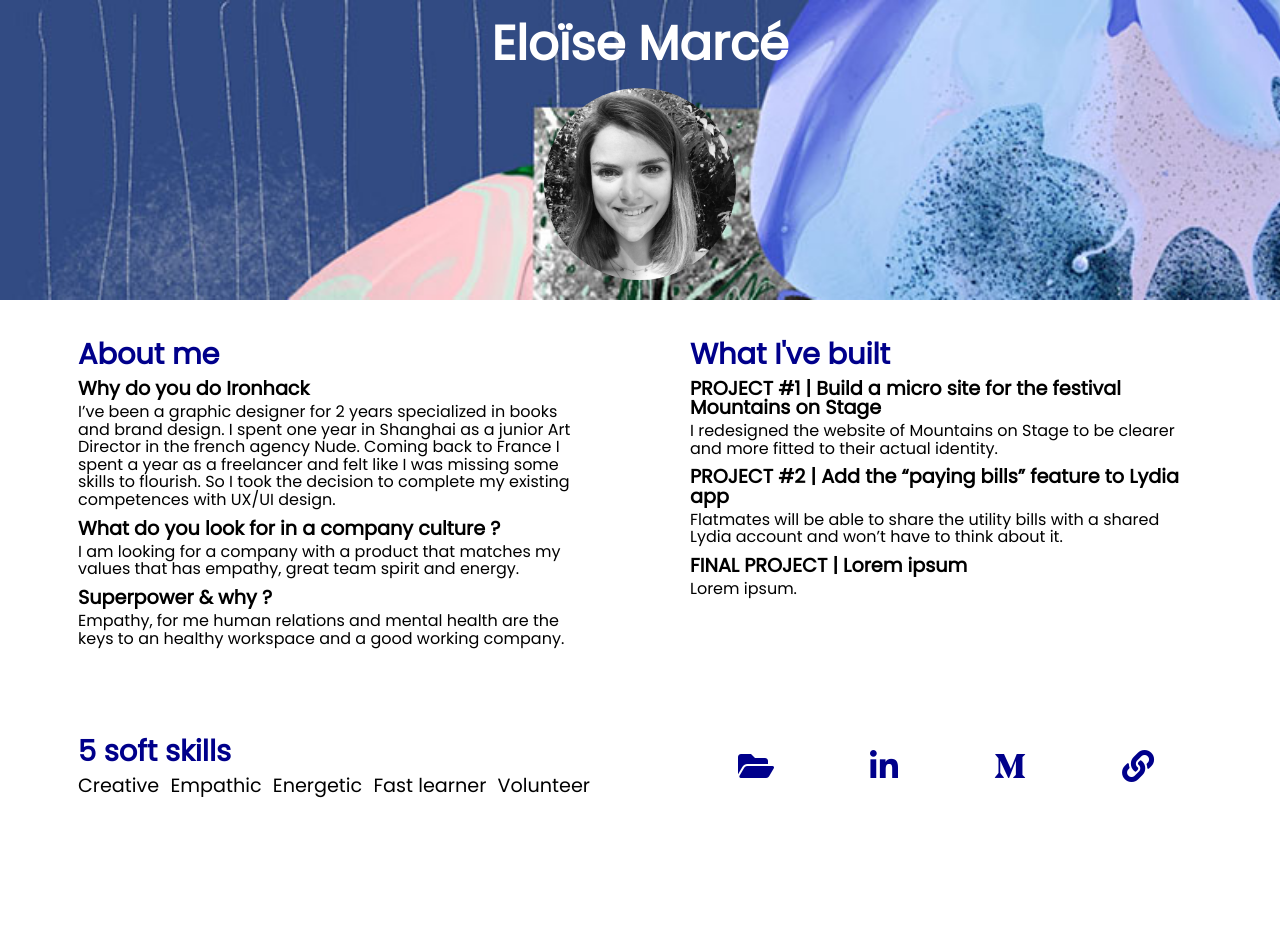
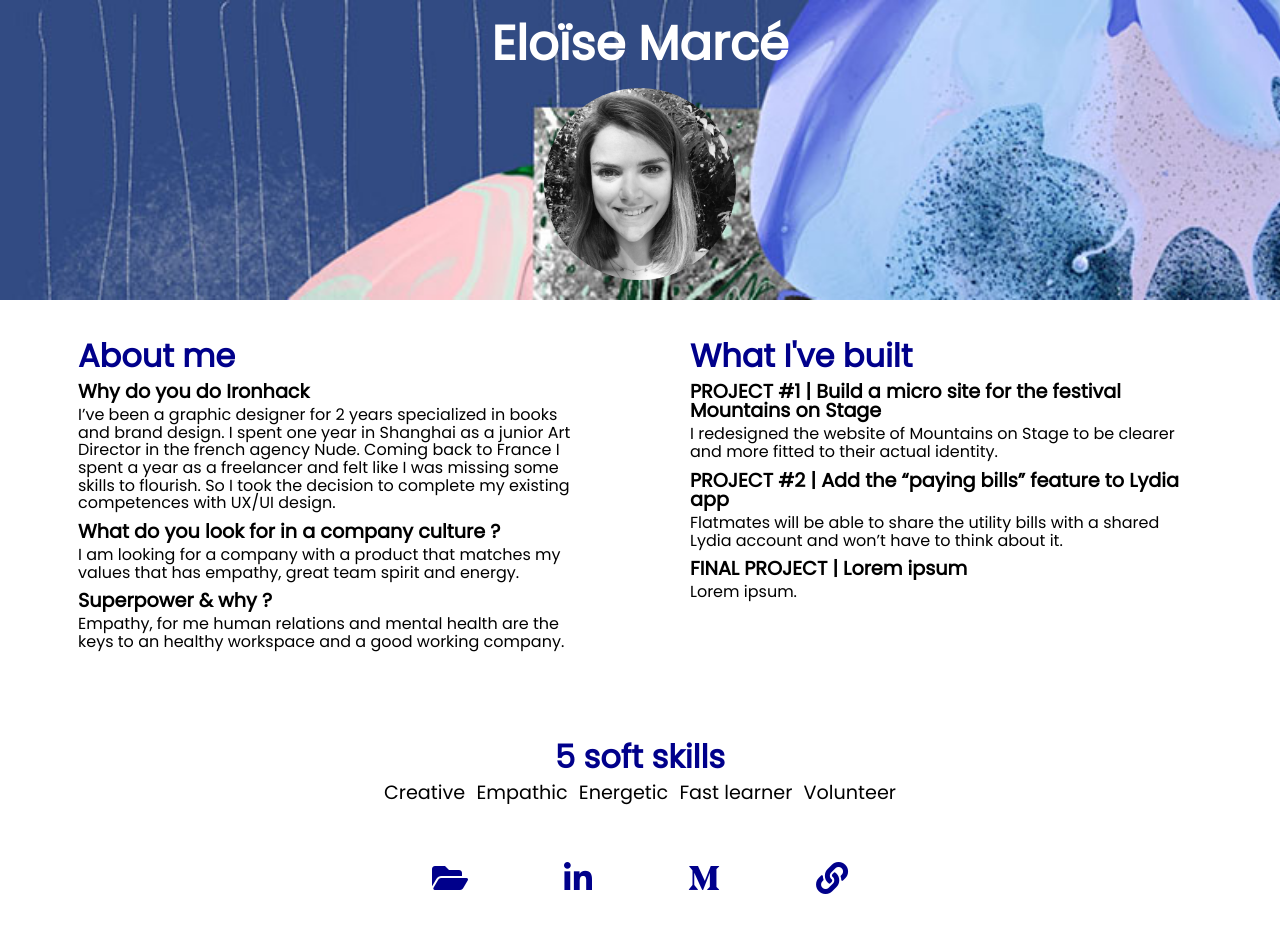
Before and after one commit to elomarce/MyOnlineStudentCard, a plain HTML site: page index.html in a window 1280 px wide. Before the commit the page ends 835 px from the top, so only its background shows below. Drawn offline with Linux system fonts and the light colour scheme; a web font is replaced by a local one.

Commit message:
version 0.4

```diff
--- a/index.html
+++ b/index.html
@@ -88,10 +88,9 @@
           </div>
         </section>
       </div>
-
+      <div id="container_footer">
         <section class="section_bg">
-        <div>
-          <h2>5 soft skills</h2>
+          <h2 id="title-footer">5 soft skills</h2>
           <ul>
             <li>Creative</li>
             <li>Empathic</li>
@@ -99,7 +98,6 @@
             <li>Fast learner</li>
             <li>Volunteer</li>
           </ul>
-        </div>
         </section>
 
         <section id="icons" class="section_bg">
@@ -117,5 +115,6 @@
           </a>
         </section>
       </div>
+    </div>
   </body>
 </html>
--- a/style.css
+++ b/style.css
@@ -20,7 +20,7 @@ h1 {
 }
 
 h2 {
-  font-size: 1.8rem;
+  font-size: 2rem;
   font-weight: bold;
   font-family: "Poppins", sans-serif;
   color: darkblue;
@@ -58,6 +58,10 @@ section {
 
 .section_bg {
   background-color: rgba(255, 255, 255, 0.899);
+}
+
+#title-footer {
+  text-align: center;
 }
 
 header#profile-pic {
```
Lines whose indentation alone changed are shown as unchanged.
